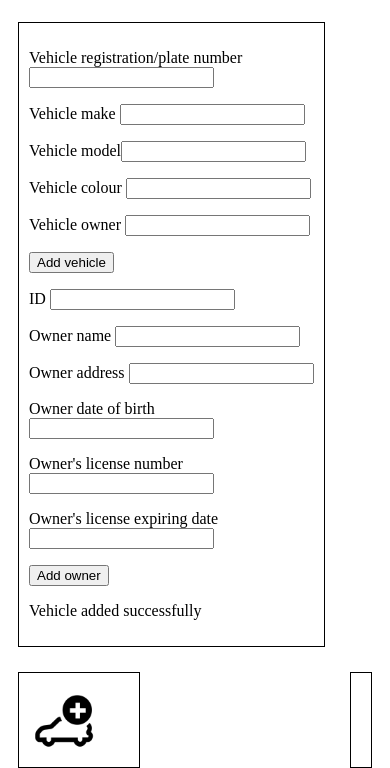
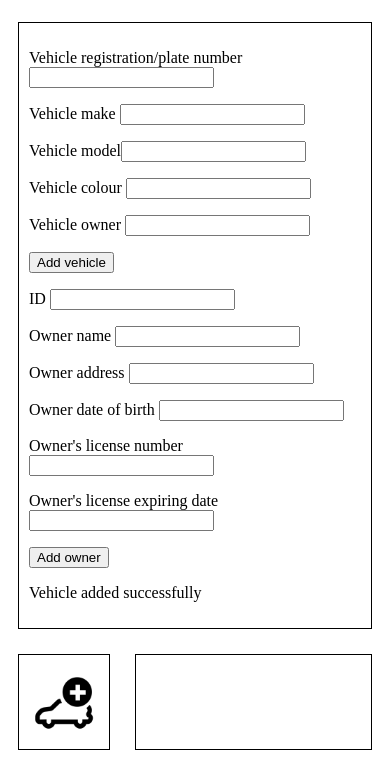
Before and after one commit to mariaisaila/uni-cw, a plain HTML site: page addvehicle.html in a window 390 px wide. Shown: the part 177-945 px from the top of the page. Drawn offline with Linux system fonts and the light colour scheme; a script that the page names is missing.

Commit message:
Update style.css

```diff
--- a/style.css
+++ b/style.css
@@ -59,27 +59,15 @@ header, main, aside, footer {
 }
 
 @media (max-width: 500px) {
-
-    .container {
-        display: grid;
-        grid-template-columns: 1fr; /* Single column layout */
-        grid-template-rows: auto auto auto auto; /* Enough auto rows for each element */
+    .box2{
+        grid-column: 1/-1;
     }
-
-    .box1, .box2, .box3, .box4 {
-        grid-column: 1 / -1;
-        grid-row: auto;
-    }
-
     .box3 {
-        grid-column: 1;
         grid-row: 3;
-        max-width: 100px;
     }
 
     .box4 {
-        grid-column: auto;
-        grid-row: 3;
+        grid-column: 2;
     }
     .flex-container {
         flex-direction: column;
```
